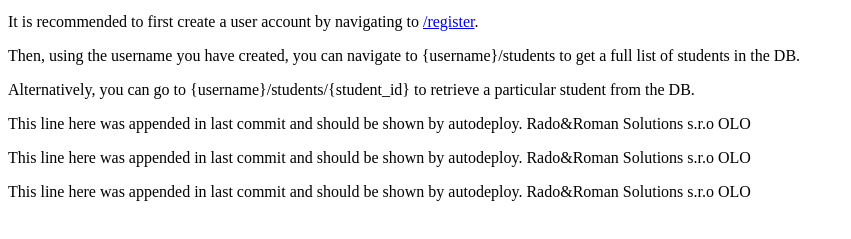
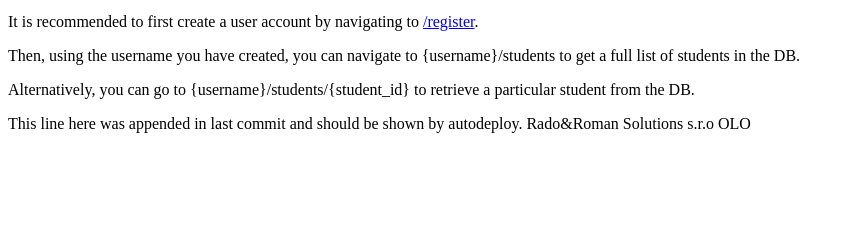
Before and after one commit to Reydifox/blockchain-school-server, a website: page web/public/index.html in a window 1280 px wide. Shown: the part 101-340 px from the top of the page, without its empty margins (0-851 px from the left). Drawn offline with Linux system fonts and the light colour scheme.

Commit message:
fix: node index

```diff
--- a/web/public/index.html
+++ b/web/public/index.html
@@ -13,7 +13,5 @@
     <p>Then, using the username you have created, you can navigate to {username}/students to get a full list of students in the DB.</p>
     <p>Alternatively, you can go to {username}/students/{student_id} to retrieve a particular student from the DB.</p>
     <p>This line here was appended in last commit and should be shown by autodeploy. Rado&Roman Solutions s.r.o OLO</p>
-    <p>This line here was appended in last commit and should be shown by autodeploy. Rado&Roman Solutions s.r.o OLO</p>
-    <p>This line here was appended in last commit and should be shown by autodeploy. Rado&Roman Solutions s.r.o OLO</p>
 </body>
 </html>
```
